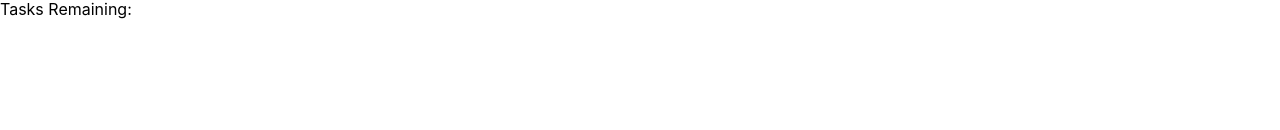
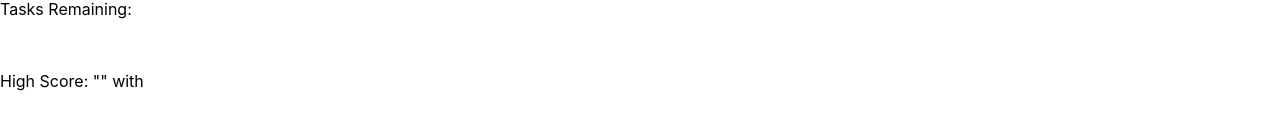
Before and after one commit to dashinja/maid-bot, a React (Create React App) app in the folder client/: page / in a window 1280 px wide. Shown: the part 338-468 px from the top of the page. Built offline with nearby package versions, Linux system fonts and the light colour scheme; no server answers.

Commit message:
add high score | db still out of sync with state

```diff
--- a/client/src/App.js
+++ b/client/src/App.js
@@ -5,13 +5,10 @@ import axios from 'axios'
 import { Destroyer, selectChores, executioner } from './bots'
 import { Task, Pattern } from './patterns'
 import Banner from './Components/Banner'
+import ScoreBanner from './Components/ScoreBanner'
+let createdBots = []
 
-let createdBots = []
-// let createdBots = [new Destroyer('The Original Destroyer', 'Bipedal')]
 
-// let createdBots = JSON.parse(localStorage.getItem('createdBots')) || [
-//   new Destroyer('The Original Destroyer', 'Bipedal'),
-// ]
 
 console.log('createdBots value on page load:', [createdBots])
 
@@ -24,7 +21,10 @@ class App extends Component {
     nextTask: '',
     choreList: '',
     isDisabled: true,
+    score: 'high score',
   }
+
+  // scores = this.state.score
 
   componentDidMount() {
     this.getScores()
@@ -37,18 +37,18 @@ class App extends Component {
       return console.error('Must enter a Robot Name!')
     }
 
-    console.log(
-      `A name was submitted: ${this.state.botName} \n${
-        this.state.botName
-      } is a ${this.state.botType}`,
-    )
+    // console.log(
+    //   `A name was submitted: ${this.state.botName} \n${
+    //     this.state.botName
+    //   } is a ${this.state.botType}`,
+    // )
 
     this.setState(prevState => ({
       workDone: prevState.workDone + 5,
     }))
 
     createdBots.push(new Destroyer(this.state.botName, this.state.botType))
-    console.log('createdBots:', createdBots)
+    // console.log('createdBots:', createdBots)
 
     this.executioner(Task.insideTasks, createdBots[createdBots.length - 1])
 
@@ -60,13 +60,13 @@ class App extends Component {
       defense: createdBots[createdBots.length - 1].defenseValue().defense,
       speed: createdBots[createdBots.length - 1].speedValue().speed,
     }
-    console.log('data:', creationData)
+    // console.log('data:', creationData)
 
     axios
       .post('/api/bot', creationData)
       .then(happy => {
-        console.log('post complete, using:', creationData)
-        console.log("what's happy?:", happy)
+        // console.log('post complete, using:', creationData)
+        // console.log("what's happy?:", happy)
         this.setState({
           botName: '',
           botType: 'Bipedal',
@@ -114,14 +114,9 @@ class App extends Component {
     console.log('Available Task Lists:', Task)
 
     // Reflects 5 tasks added for current bot
-    this.setState(
-      prevState => (
-        {
-          workDone: prevState.workDone + 5,
-        },
-        this.updateWorkState()
-      ),
-    )
+    this.setState(prevState => ({
+      workDone: prevState.workDone + 5,
+    }))
 
     // Select and Do chores on the most recently created Bot
     this.selectChores(
@@ -130,6 +125,7 @@ class App extends Component {
       createdBots[createdBots.length - 1],
     )
 
+    this.updateWorkState()
     this.getScores()
   }
 
@@ -147,6 +143,8 @@ class App extends Component {
     // createdBots[createdBots.length - 1].executioner(choice, createdBots[createdBots.length - 1])
 
     this.executioner(choice, createdBots[createdBots.length - 1])
+
+    // Reflects 5 tasks added for current bot
     this.setState(prevState => ({
       workDone: prevState.workDone + 5,
     }))
@@ -172,10 +170,16 @@ class App extends Component {
   }
 
   getScores() {
-    axios.get('/api/bot/score').then(allScores => {
-      console.log('allscores', allScores.data)
-      // allScores.data.map(score => console.log(score))
-    })
+    axios
+      .get('/api/bot/score')
+      .then(allScores => {
+        console.log('allscores', allScores.data)
+        // allScores.data.map(score => console.log(score))
+        this.setState({ score: allScores.data })
+        console.log('typeof:', Array.isArray(allScores.data))
+        this.scores = allScores.data
+      })
+      .catch(err => console.log(err))
   }
 
   handleInputChange = event => {
@@ -207,7 +211,7 @@ class App extends Component {
       .post('/api/bot/score', data)
       .then(returnData => {
         console.log(
-          `Successful PUT update. Used: ${JSON.stringify(
+          `Successful PO update. Used: ${JSON.stringify(
             data,
           )}. New values: ${returnData}`,
         )
@@ -288,6 +292,12 @@ class App extends Component {
         <Banner title="Work Done" value={this.state.workDone} />
         <Banner title="Current Task" value={this.state.currentTask} />
         <Banner title="Tasks Remaining" value={this.state.nextTask} />
+        <br />
+        <ScoreBanner
+          title="High Score"
+          value={this.state.score[0].workDone}
+          name={this.state.score[0].name}
+        />
       </>
     )
   }
--- /dev/null
+++ b/client/src/Components/ScoreBanner.js
@@ -0,0 +1,11 @@
+import React from 'react'
+
+export default function ScoreBanner(props) {
+  return (
+    <div>
+      <p>
+        {props.title}: <span>"{props.name}" with {props.value}</span>
+      </p>
+    </div>
+  )
+}
```
Also changed, not shown: 1 other file (tests, documents, lock files or other folders).
